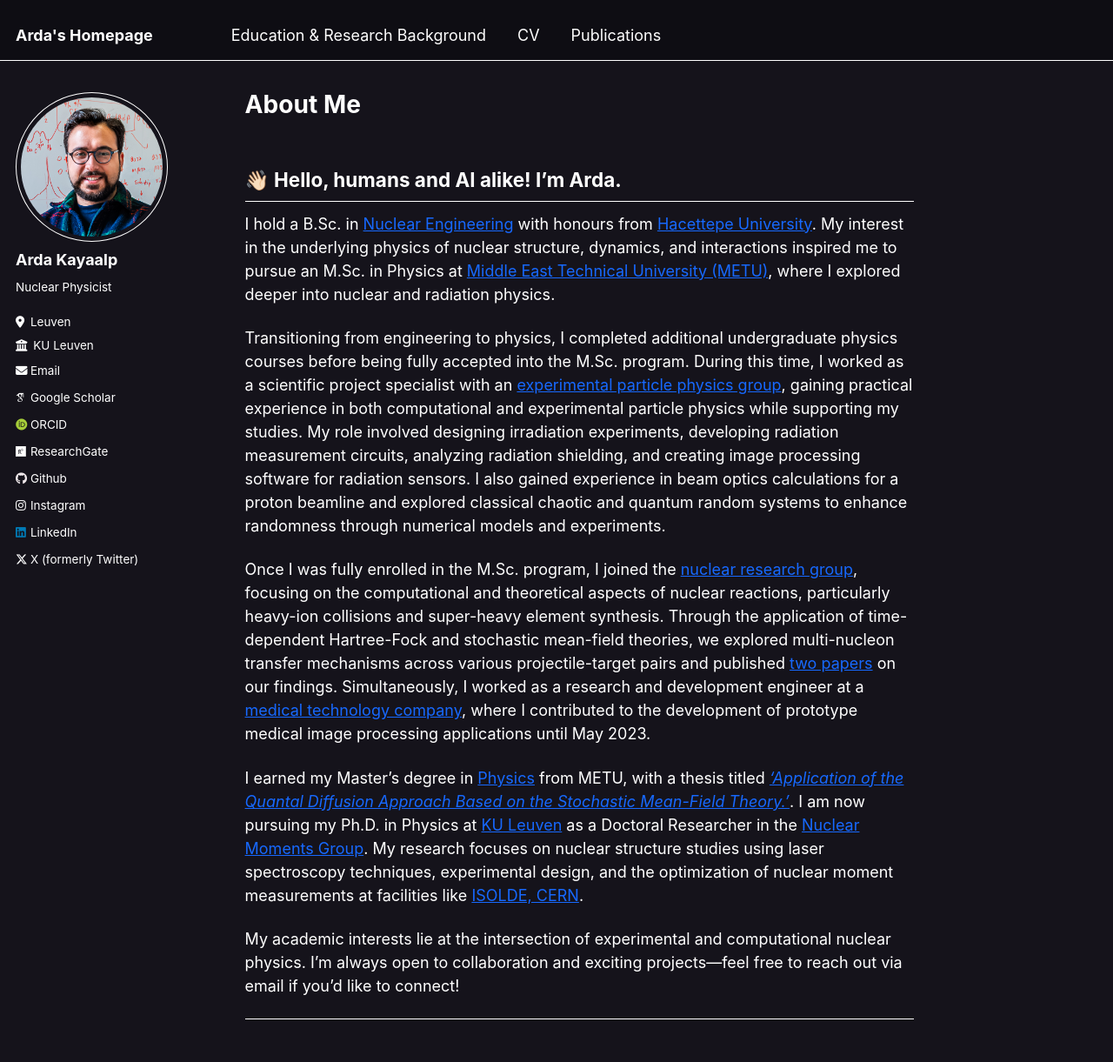
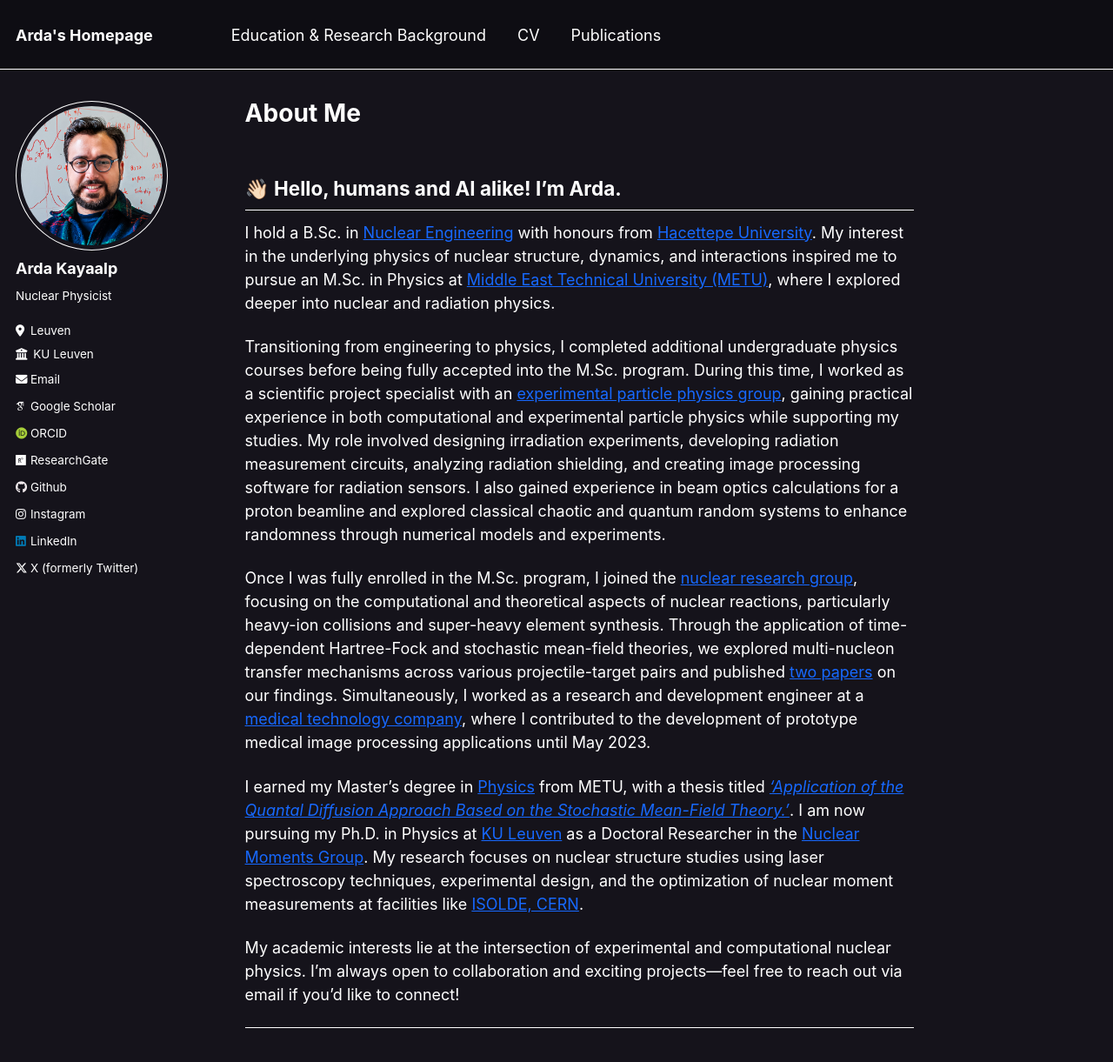
Before and after one commit to ardakayaalp/ardakayaalp.github.io, a Jekyll site: the page built from _pages/about.md, in a window 1280 px wide and 1400 px high. Shown: the top 1221 px of the window at 87% size. Built offline with Jekyll 4.4.1, drawn with Linux system fonts in a browser that asks for light colours; some web fonts are replaced.

Commit message:
Update _variables.scss

```diff
--- a/_sass/_variables.scss
+++ b/_sass/_variables.scss
@@ -43,7 +43,7 @@ $type-size-7                : 0.6875em; // ~11px
 $type-size-8                : 0.625em;  // ~10px
 
 /* masthead properties */
-$masthead-height            : 70px;
+$masthead-height            : 80px;
 
 /* Sidebar properties */
 $sidebar-screen-min-width   : 1024px;
```
